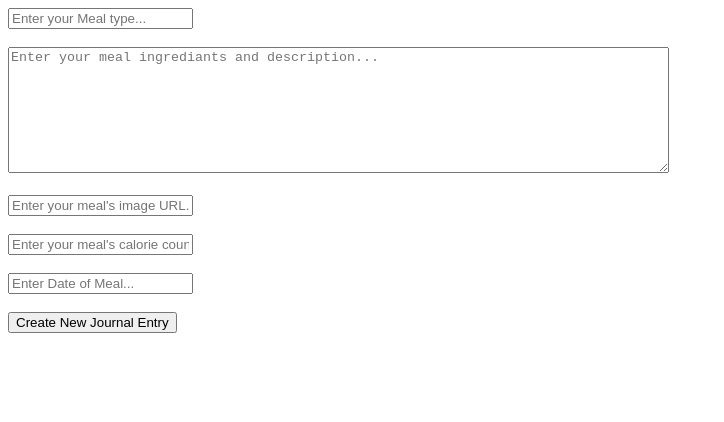
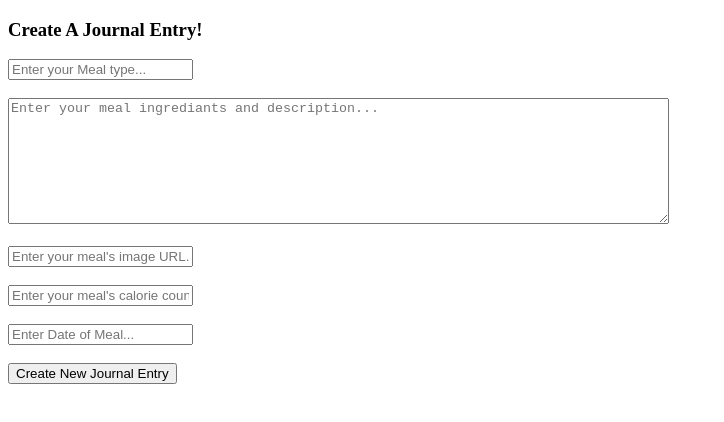
Before and after one commit to JeffEckert/foodbuckets.com_frontend, a plain HTML site: page index.html in a window 1280 px wide. Shown: the whole page, without its empty margins (0-724 px from the left). Drawn offline with Linux system fonts and the light colour scheme; no server answers.

Commit message:
added title to top of form and line break below to create distance between form and results

```diff
--- a/index.html
+++ b/index.html
@@ -16,6 +16,7 @@
 
         <div class="form-container">
             <form id="create-journalEntry-form" style="">
+                <h3>Create A Journal Entry!</h3>
                 <input id='input-meal' type="text" name="meal" value="" placeholder="Enter your Meal type..." class="input-text">
                 <br><br>
                 <textarea id='input-description' name="description" rows="8" cols="80" value="" placeholder="Enter your meal ingrediants and description..."></textarea>
@@ -30,6 +31,7 @@
             </form>
 
         </div>
+        <br><br>
 
         <div id="journalEntry-container">
 
```
